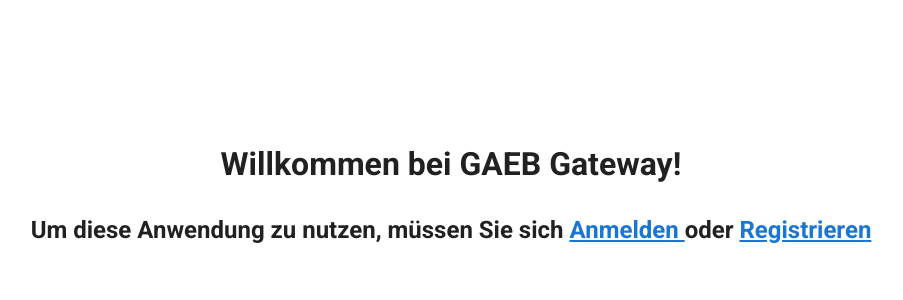
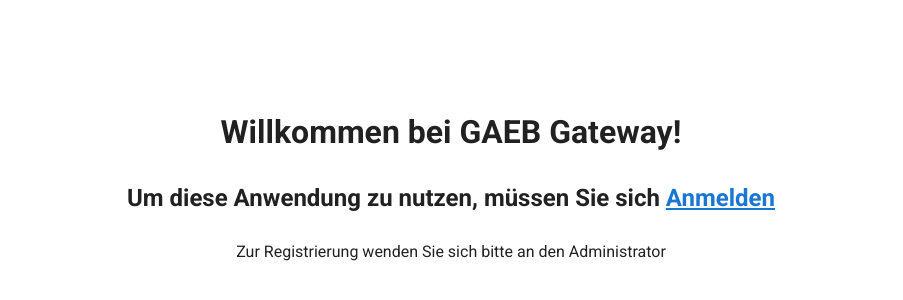
Before and after one commit to jeffnawroth/gaeb-gateway, a Vue app: page / in a window 1280 px wide. Shown: the part 206-506 px from the top of the page, without its empty margins (189-1092 px from the left). Built offline with nearby package versions, Linux system fonts and the light colour scheme.

Commit message:
- Removed links

```diff
--- a/src/views/HomeView.vue
+++ b/src/views/HomeView.vue
@@ -16,17 +16,14 @@
         Um diese Anwendung zu nutzen, müssen Sie sich
         <router-link :to="{ name: 'login-view' }">
           Anmelden
-        </router-link> oder
-        <router-link :to="{ name: 'register-view' }">
-          Registrieren
         </router-link>
       </h2>
-      <v-btn
-        v-else
-        @click="logout"
-      >
-        Abmelden
-      </v-btn>
+    </v-col>
+    <v-col
+      class="d-flex justify-center"
+      cols="12"
+    >
+      <p>Zur Registrierung wenden Sie sich bitte an den Administrator</p>
     </v-col>
   </v-row>
 </template>
--- a/src/views/LoginView.vue
+++ b/src/views/LoginView.vue
@@ -30,9 +30,6 @@
                 @click:append="showPassword = !showPassword"
               />
             </ValidationProvider>
-            <router-link :to="{ name: 'register-view' }">
-              Du hast noch kein Konto? Registrieren.
-            </router-link>
           </v-card-text>
           <v-card-actions>
             <v-spacer />
--- a/src/views/RegisterView.vue
+++ b/src/views/RegisterView.vue
@@ -94,9 +94,6 @@
                 @click:append="showPasswordConfirm = !showPasswordConfirm"
               />
             </ValidationProvider>
-            <router-link :to="{ name: 'login-view' }">
-              Du hast bereits ein Konto? Anmelden.
-            </router-link>
           </v-card-text>
           <v-card-actions>
             <v-spacer />
```
